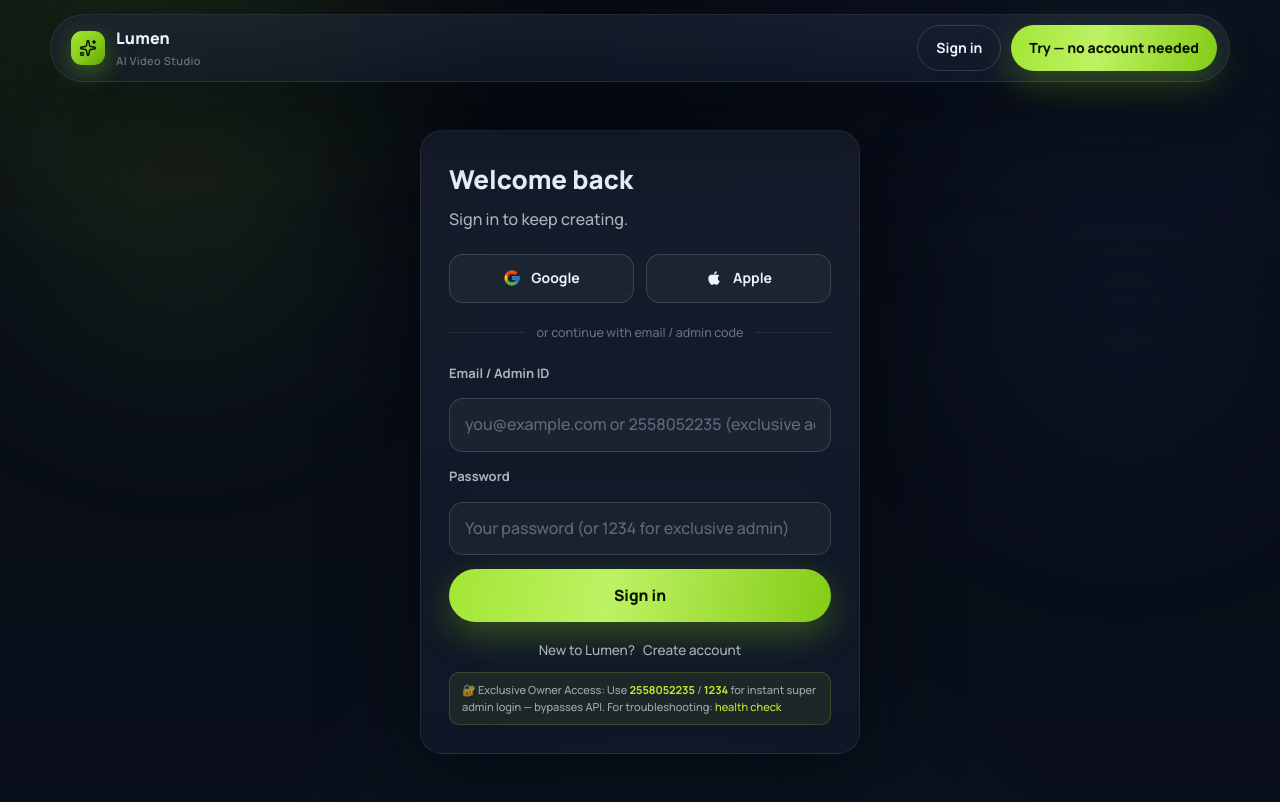
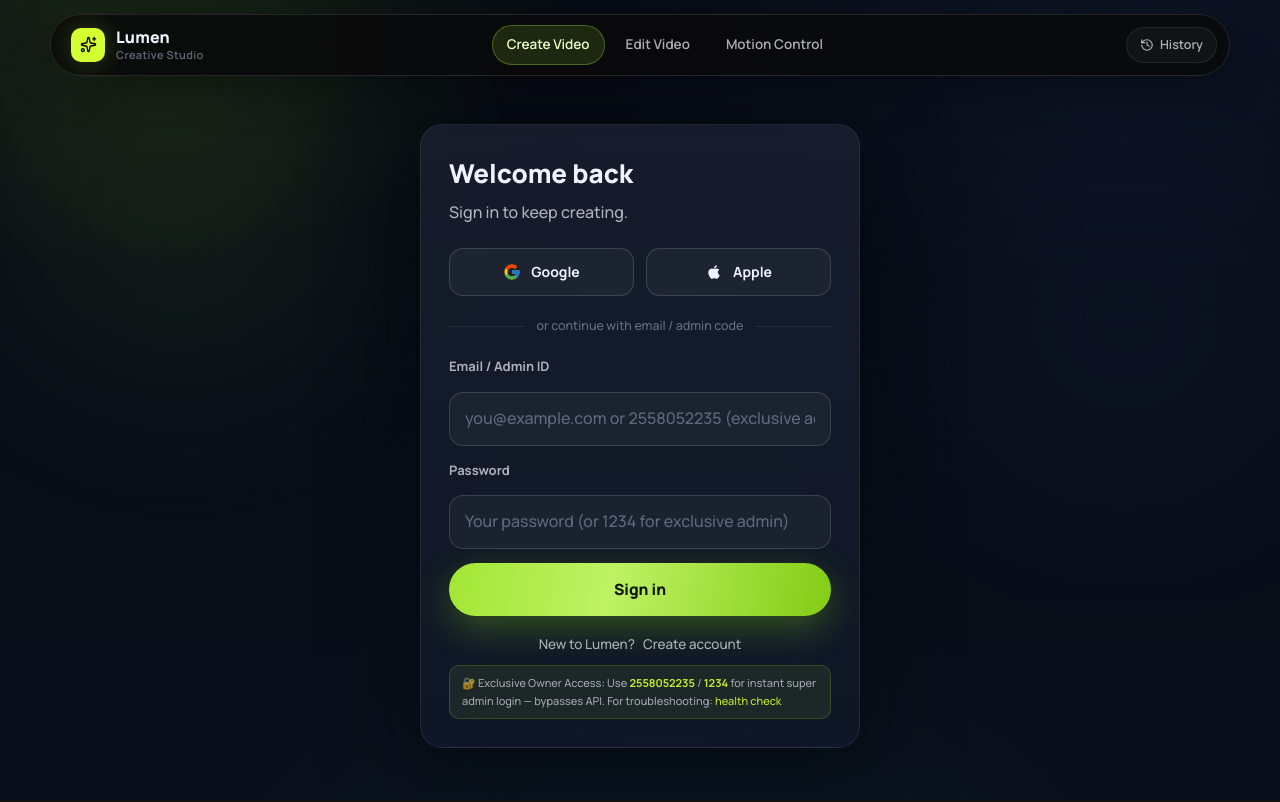
Before and after one commit to aalgume2-ship-it/auto-publisher-ai, a Next.js app in the folder apps/web/: page /login in a window 1280 px wide. Built offline with nearby package versions, Linux system fonts and the light colour scheme; no server answers.

Commit message:
feat(web): rebuild Studio navigation around creation workspace

```diff
--- a/apps/web/src/components/studio/StudioNav.tsx
+++ b/apps/web/src/components/studio/StudioNav.tsx
@@ -2,72 +2,61 @@
 
 import Link from 'next/link';
 import { motion } from 'framer-motion';
-import { LayoutDashboard, LogOut, Sparkles } from 'lucide-react';
-import { loadStudioSession, clearStudioSession } from '../../lib/studio-session';
+import { FolderKanban, History, Images, Sparkles } from 'lucide-react';
 
 export function Logo() {
   return (
-    <Link href="/" className="brand">
+    <Link href="/create" className="brand" aria-label="Lumen Studio">
       <motion.span
-        initial={{ rotate: -12, scale: 0.9 }}
+        initial={{ rotate: -10, scale: 0.92 }}
         animate={{ rotate: 0, scale: 1 }}
-        transition={{ type: 'spring', stiffness: 200, damping: 16 }}
+        transition={{ type: 'spring', stiffness: 220, damping: 18 }}
         style={{
-          width: 34, height: 34, borderRadius: 11, display: 'grid', placeItems: 'center',
-          background: 'linear-gradient(135deg,#a3e635 0%,#84cc16 55%,#65a30d 100%)', color: '#0a1300', boxShadow: '0 8px 24px rgba(132,204,22,0.38)',
+          width: 34,
+          height: 34,
+          borderRadius: 10,
+          display: 'grid',
+          placeItems: 'center',
+          background: '#d4ff32',
+          color: '#080808',
+          boxShadow: '0 0 28px rgba(212,255,50,.22)',
         }}
       >
-        <Sparkles size={18} />
+        <Sparkles size={17} />
       </motion.span>
-      <span>
+      <span style={{ lineHeight: 1.05 }}>
         Lumen
-        <small>AI Video Studio</small>
+        <small style={{ display: 'block', marginTop: 4 }}>Creative Studio</small>
       </span>
     </Link>
   );
 }
 
 export default function StudioNav({ minimal = false }: { minimal?: boolean }) {
-  const apiUser = loadStudioSession();
-  const user = apiUser ? { name: apiUser.user.email.split('@')[0], plan: apiUser.plan } : null;
-
-  function logout() {
-    clearStudioSession();
-    window.location.href = '/';
-  }
-
   return (
     <motion.nav
-      initial={{ y: -24, opacity: 0 }}
+      initial={{ y: -18, opacity: 0 }}
       animate={{ y: 0, opacity: 1 }}
-      transition={{ duration: 0.5, ease: [0.16, 1, 0.3, 1] }}
+      transition={{ duration: 0.38 }}
       className="snav glass"
+      style={{
+        background: 'rgba(10,10,11,.92)',
+        borderColor: '#262629',
+        boxShadow: '0 12px 40px rgba(0,0,0,.28)',
+      }}
     >
       <Logo />
-      {!minimal && (
-        <div className="navlinks">
-          <Link className="navlink" href="/#studio">Create</Link>
-          <Link className="navlink" href="/#models">Models</Link>
-          <Link className="navlink" href="/#pricing">Pricing</Link>
-          {user && <Link className="navlink" href="/dashboard">Dashboard</Link>}
-        </div>
-      )}
-      <div className="cta-row">
-        {user ? (
-          <>
-            <Link className="chip" href="/dashboard" style={{ textDecoration: 'none' }}>
-              <LayoutDashboard size={13} /> {user.name}
-              {user.plan ? ` · ${user.plan}` : ''}
-            </Link>
-            <button className="chip" onClick={logout} title="Sign out"><LogOut size={13} /></button>
-            <Link className="btn btn-primary" href="/create">New video</Link>
-          </>
-        ) : (
-          <>
-            <Link className="btn btn-ghost" href="/login">Sign in</Link>
-            <Link className="btn btn-primary" href="/create">Try — no account needed</Link>
-          </>
-        )}
+
+      <div className="navlinks" style={{ marginInline: 'auto', gap: 6 }}>
+        <Link className="navlink active" href="/create">Create Video</Link>
+        <Link className="navlink" href="/video-edit">Edit Video</Link>
+        <Link className="navlink" href="/motion-control">Motion Control</Link>
+      </div>
+
+      <div className="cta-row" style={{ gap: 7 }}>
+        <Link className="chip" href="/create#history" style={{ textDecoration: 'none' }}><History size={14} /> History</Link>
+        {!minimal && <Link className="chip" href="/projects" style={{ textDecoration: 'none' }}><FolderKanban size={14} /> Projects</Link>}
+        {!minimal && <Link className="chip" href="/assets" style={{ textDecoration: 'none' }}><Images size={14} /> Assets</Link>}
       </div>
     </motion.nav>
   );
```
